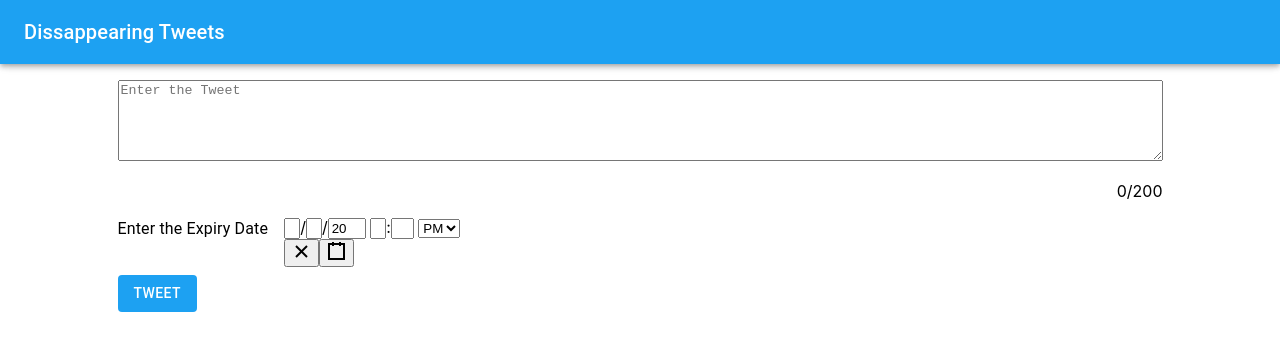
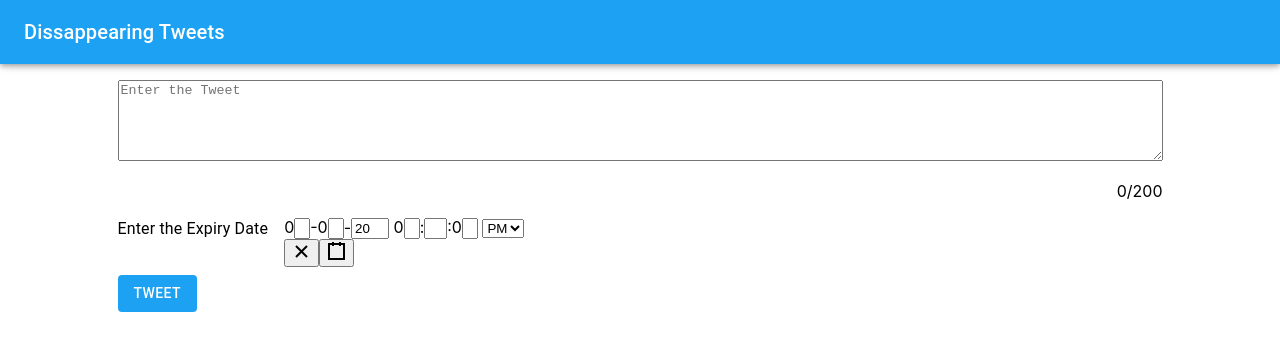
Before and after one commit to ishan-jaiswal/Tweet_Dissappearing, a React (Create React App) app: page / in a window 1280 px wide. Shown: the top 350 px of the page. Built offline with nearby package versions, Linux system fonts and the light colour scheme.

Commit message:
bug fixes

```diff
--- a/src/views/Tweet.js
+++ b/src/views/Tweet.js
@@ -83,7 +83,14 @@ export default function Tweet() {
                     <DateTimePicker
                         onChange={e=>{setDate(e)}}
                         value={date}
-                        minDate={new Date()}
+                        dayPlaceholder='dd'
+                        monthPlaceholder='mm'
+                        hourPlaceholder='hh'
+                        minutePlaceholder='mm'
+                        secondPlaceholder='ss'
+                        yearPlaceholder='yyyy'
+                        format="dd-MM-yyyy hh:mm:ss a"
+
                     />
                 </Grid>
 
```
